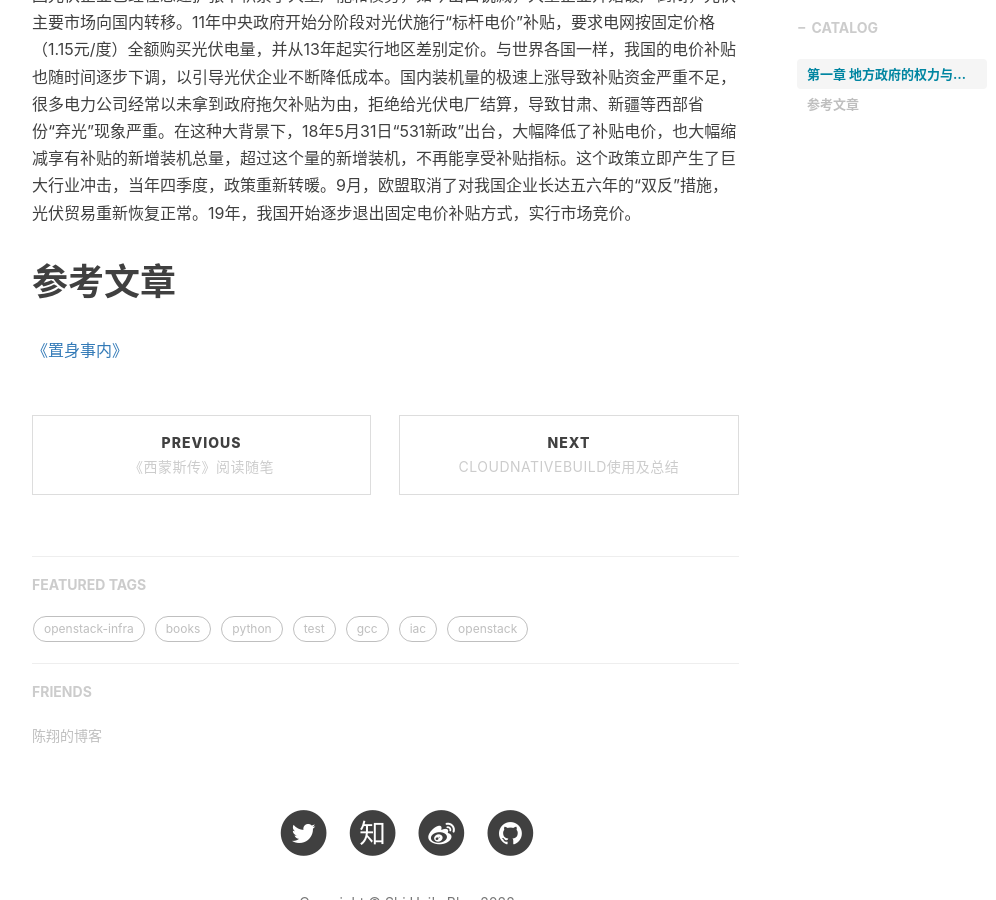
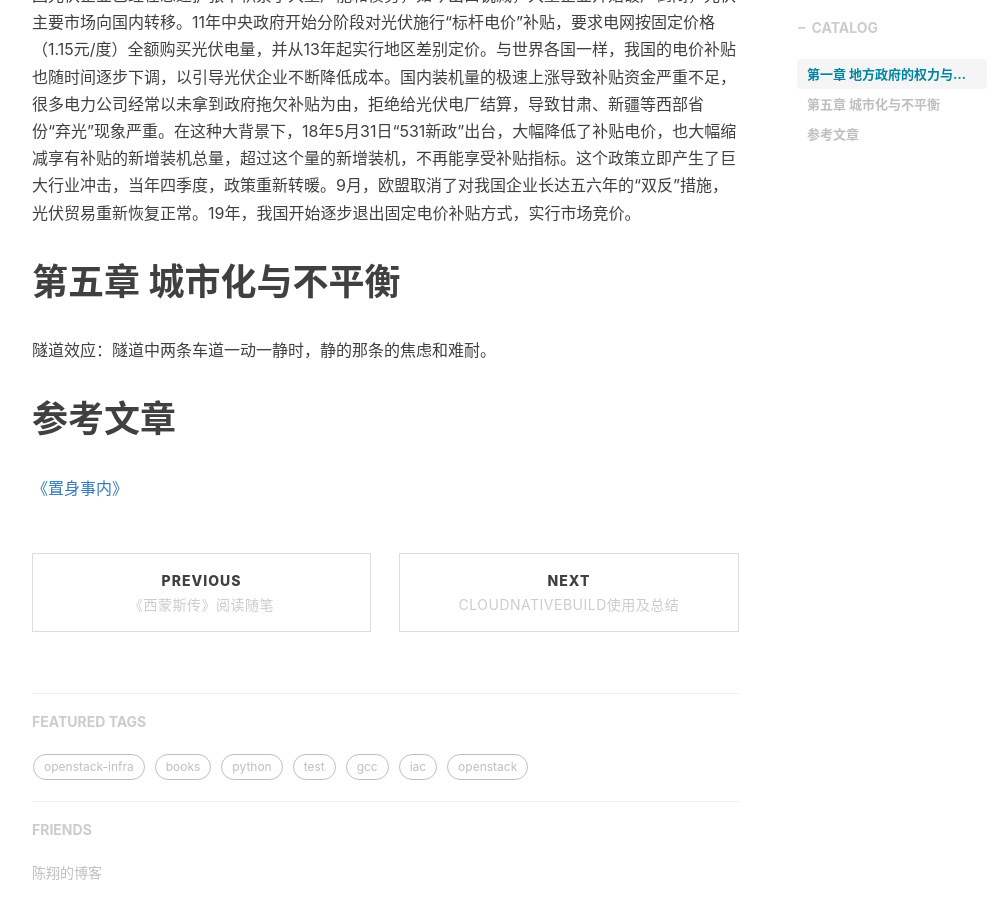
Before and after one commit to shihai1991/shihai1991.github.io, a Jekyll site: the page built from _posts/2022-08-26-置身事内.md, in a window 1280 px wide and 900 px high, scrolled down 1708 px. Shown: the whole window, without its empty margins (233-1229 px from the left). Built offline with Jekyll 4.4.1, drawn with Linux system fonts in a browser that asks for light colours; nearby versions of some CDN libraries; comment, search, counter and statistics services are not loaded.

Commit message:
Update 2022-08-26-置身事内.md

```diff
--- a/_posts/2022-08-26-置身事内.md
+++ b/_posts/2022-08-26-置身事内.md
@@ -25,5 +25,8 @@ time: '2022.08.26 12:37:00'
 若单纯依靠进口或引进，没有自己设厂和学习的机会，那本国的技术就难以进步，很多关键技术都会受制于人，这样的国际分工和贸易并不利于长期经济增长。
 20世纪70年代阿拉伯世界禁运石油，“石油危机”爆发，刺激了美国政府扶持和发展新能源产业。卡特政府大量自助光伏技术研究、补贴产业发展。80年代初，美国光伏市场占全球市场85%以上。但随后里根上台，油价回落，对光伏的支持和优惠政策大都废止。产业链开始向政府补贴更慷慨的德国和日本转移。08年开始各地加大了对基础设施和工业项目的投资，包括光伏。主要手段还是廉价土地、税收优惠、贴息贷款等。在政策刺激和政府背书下，相关龙头企业开始大规模负债扩张。08年到11年，美国金融危机和欧洲债务相继爆发，欧洲各国大幅削减光伏补贴。同事，为应对我国企业的冲击，美国和欧盟从11年开始陆续对我国企业展开“反倾销，反补贴”调查，关税飙升。由于前几年我国光伏企业已经在急速扩张中积累了大量产能和债务，如今出口锐减，大量企业开始破产倒闭，光伏主要市场向国内转移。11年中央政府开始分阶段对光伏施行“标杆电价”补贴，要求电网按固定价格（1.15元/度）全额购买光伏电量，并从13年起实行地区差别定价。与世界各国一样，我国的电价补贴也随时间逐步下调，以引导光伏企业不断降低成本。国内装机量的极速上涨导致补贴资金严重不足，很多电力公司经常以未拿到政府拖欠补贴为由，拒绝给光伏电厂结算，导致甘肃、新疆等西部省份“弃光”现象严重。在这种大背景下，18年5月31日“531新政”出台，大幅降低了补贴电价，也大幅缩减享有补贴的新增装机总量，超过这个量的新增装机，不再能享受补贴指标。这个政策立即产生了巨大行业冲击，当年四季度，政策重新转暖。9月，欧盟取消了对我国企业长达五六年的“双反”措施，光伏贸易重新恢复正常。19年，我国开始逐步退出固定电价补贴方式，实行市场竞价。
 
+# 第五章 城市化与不平衡
+隧道效应：隧道中两条车道一动一静时，静的那条的焦虑和难耐。
+
 # 参考文章
 [《置身事内》](https://book.douban.com/subject/35546622/)
```
